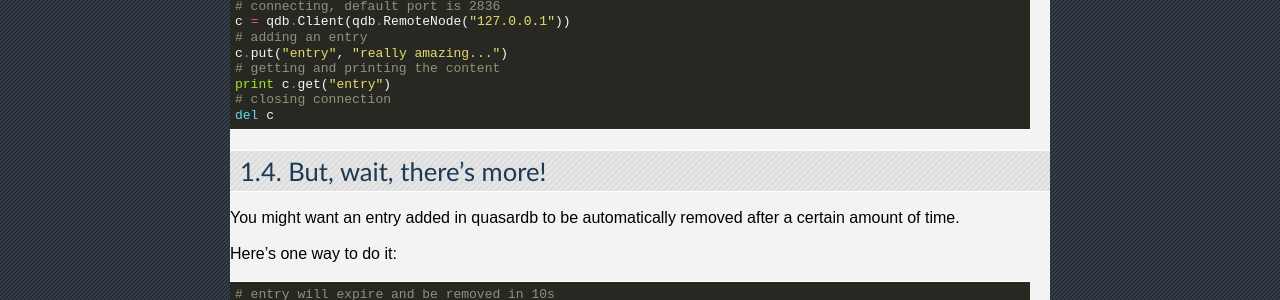
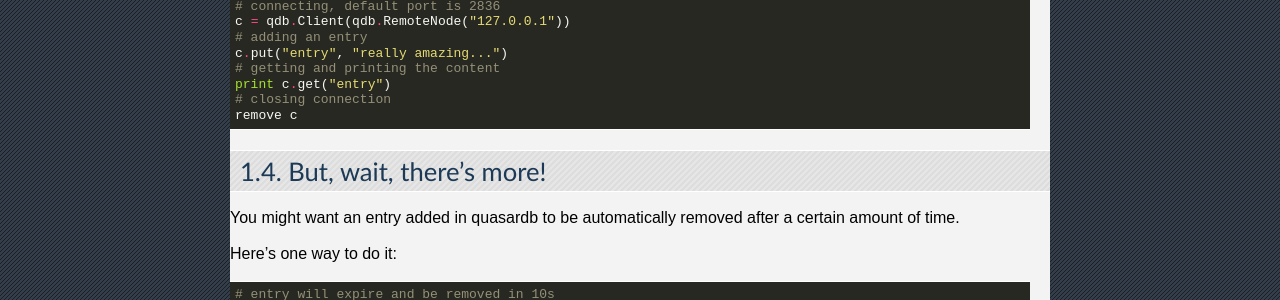
Before and after one commit to iltommi/qdb-documentation, a Sphinx documentation site: the page built from source/primer.rst, in a window 1280 px wide. Shown: the part 1258-1558 px from the top of the page. Built offline with Sphinx 7.4.7, drawn with Linux system fonts in a browser that asks for light colours.

Commit message:
Change instances of del or delete to remove.

```diff
--- a/source/primer.rst
+++ b/source/primer.rst
@@ -65,7 +65,7 @@ Here is a short Python code snippet::
     # getting and printing the content
     print c.get("entry")
     # closing connection
-    del c
+    remove c
 
 
 But, wait, there's more!
--- a/source/reference/qdb_shell.rst
+++ b/source/reference/qdb_shell.rst
@@ -44,7 +44,7 @@ Commands
  :ref:`update <qdbsh_update>`          put data, replace existing entry if any
  :ref:`get_update <qdbsh_getupdate>`   atomically get and update an existing entry if any
  :ref:`cas <qdbsh_cas>` atomically     compare and swap an entry in case of match
- :ref:`remove <qdbsh_del>`             remove given entry
+ :ref:`remove <qdbsh_remove>`          remove given entry
  :ref:`remove_all <qdbsh_removeall>`   remove all entries
  :ref:`exit <qdbsh_exit>`              exit the shell (interactive mode only)
  ===================================== ==========================================================
@@ -90,7 +90,7 @@ Add a new :term:`entry` named "alias" whose content is "content" and print it::
 
 Remove an entry named "alias"::
 
-    qdbsh:ok >delete alias
+    qdbsh:ok >remove alias
     qdbsh:ok >
 
 .. _qdbsh-noninteractive-mode:
@@ -269,7 +269,7 @@ A command generally requires one or several arguments. Each argument is separate
         The new content can only be printable characters. This is a qdbsh restriction only.
         There must be one space and only one space between the comparand and the content. There is no practical limit to the comparand length and all characters until the end of the input will be used for the comparand, including space characters.
 
-.. _qdbsh_del:
+.. _qdbsh_remove:
 .. option:: remove <alias>
 
     Removes an existing entry on the server. It is an error to delete a non-existing entry.
```
